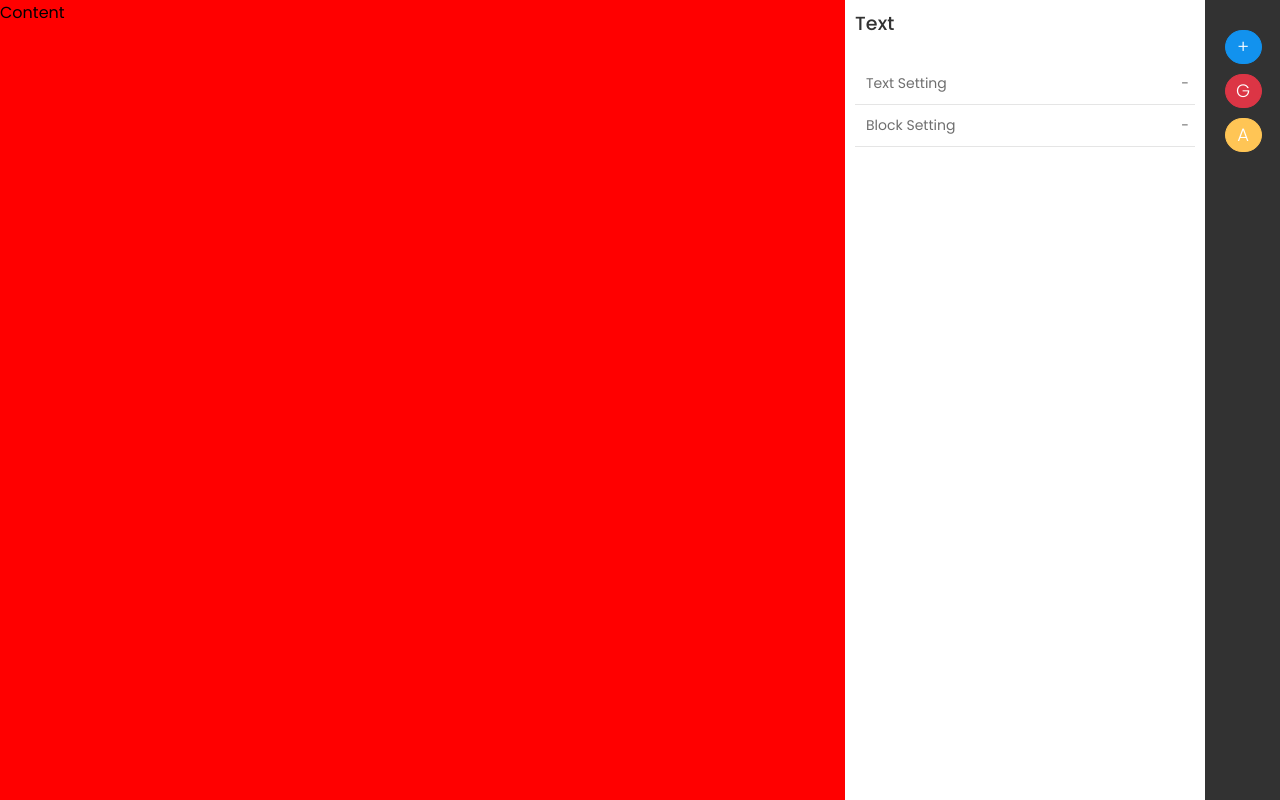
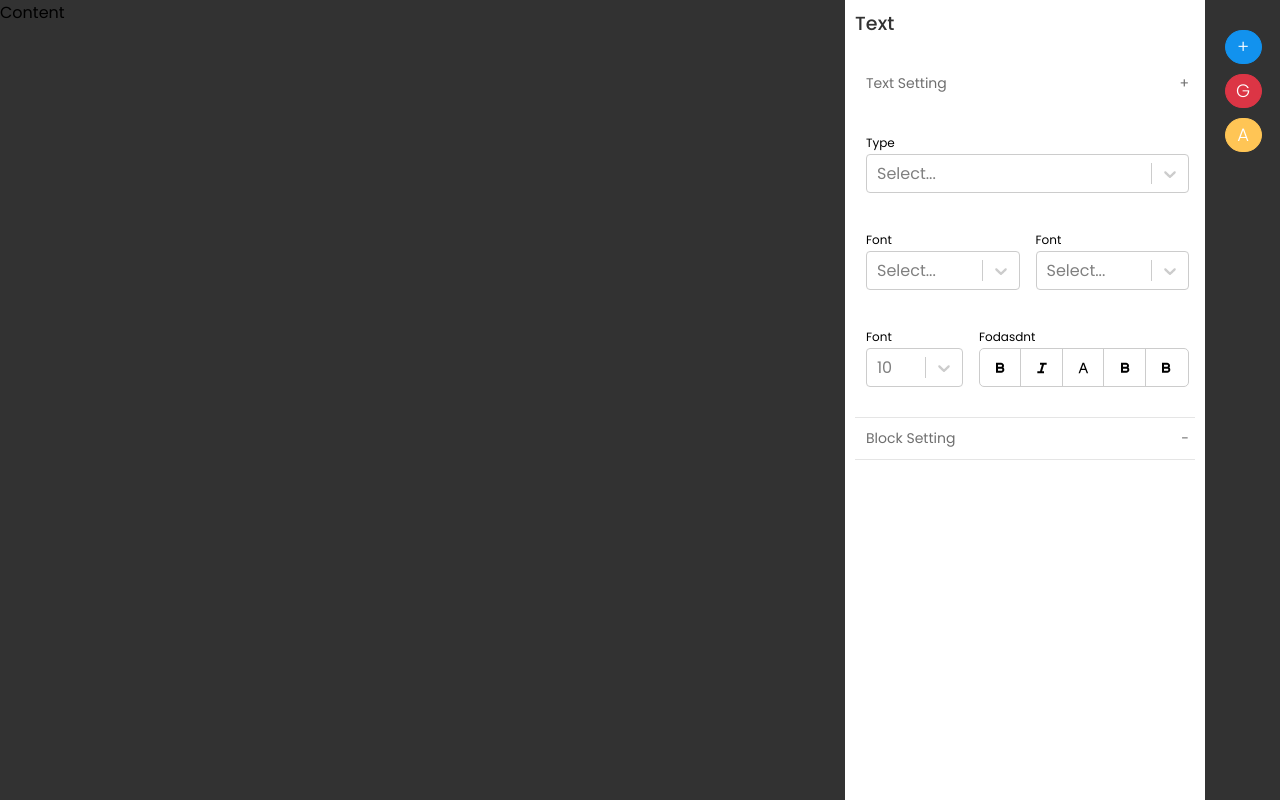
Before and after one commit to alirezatahani/React-Template, a React app: page /control-panel in a window 1280 px wide. Built offline with nearby package versions, Linux system fonts and the light colour scheme.

Commit message:
finish buidling checkbox btn group component

```diff
--- /dev/null
+++ b/src/components/btnCheckbox/content/BtnCheckbox.tsx
@@ -0,0 +1,32 @@
+import * as React from 'react';
+import {
+  CustomCheckbox,
+  BtnCheckboxContainer,
+  Label,
+} from '../styles/btnCheckbox';
+import { BtnCheckboxPropsType } from './btnCheckbox_types';
+
+const BtnCheckbox: React.FC<BtnCheckboxPropsType> = ({
+  name,
+  options,
+  ...props
+}: BtnCheckboxPropsType) => {
+  return (
+    <BtnCheckboxContainer>
+      {options.map((option: any) => (
+        <>
+          <CustomCheckbox
+            onChange={props.onChange}
+            value={option.value}
+            id={option.name}
+            type="checkbox"
+            {...props}
+          />
+          <Label htmlFor={option.name}>{option.label}</Label>
+        </>
+      ))}
+    </BtnCheckboxContainer>
+  );
+};
+
+export default BtnCheckbox;
--- /dev/null
+++ b/src/components/btnCheckbox/index.ts
@@ -0,0 +1,3 @@
+import BtnCheckbox from './content/BtnCheckbox';
+
+export { BtnCheckbox };
--- /dev/null
+++ b/src/components/btnCheckbox/styles/btnCheckbox.ts
@@ -0,0 +1,42 @@
+import styled from 'styled-components';
+
+import { BtnCheckboxPropsType } from '../content/btnCheckbox_types';
+
+export const BtnCheckboxContainer = styled.div<BtnCheckboxPropsType>(
+  ({ theme }) => ({
+    display: 'flex',
+    alignItems: 'center',
+    border: '1px solid hsl(0, 0%, 80%)',
+    borderRadius: 5,
+    transition: theme.general.transition,
+    [`${Label}:last-child`]: {
+      borderRight: '2px solid transparent',
+    },
+  })
+);
+
+export const Label = styled.label<BtnCheckboxPropsType>(({ theme }) => ({
+  cursor: 'pointer',
+  width: '100%',
+  display: 'flex',
+  alignItems: 'center',
+  justifyContent: 'center',
+  borderRight: '1px solid hsl(0, 0%, 80%)',
+  transition: theme.general.transition,
+  minHeight: 37,
+}));
+
+export const CustomCheckbox = styled.input<BtnCheckboxPropsType>(
+  ({ theme }) => ({
+    display: 'none',
+    transition: 'opacity 100ms',
+    [`& + ${Label}:hover`]: {
+      opacity: 0.8,
+    },
+
+    [`&:checked + ${Label}`]: {
+      background: theme.palette.primary.main,
+      color: '#f0f0f0',
+    },
+  })
+);
--- a/src/components/collapsible/styles/collapsible.styles.ts
+++ b/src/components/collapsible/styles/collapsible.styles.ts
@@ -23,7 +23,7 @@ export const ItemTitle = styled.div`
 export const CollapsibleItemContent = styled.div<any>(
   ({ theme, showContent }) => ({
     height: showContent ? 'auto ' : '0',
-    opacity: showContent ? 1 : 0,
+    display: showContent ? 'block' : 'none',
     transition: theme.general.transition,
     paddingLeft: 5,
     marginBottom: showContent && 30,
--- a/src/components/controlPanel/content/ControlPanel.tsx
+++ b/src/components/controlPanel/content/ControlPanel.tsx
@@ -5,9 +5,11 @@ import {
   Collapsible,
   Row,
   Col,
+  BtnCheckbox,
 } from '../../../components';
 import * as React from 'react';
 import { ControlPanelSettingContainer } from '../styles/controlPanel.styles';
+import { BiBold, BiItalic, BiFont } from 'react-icons/bi';
 import Select from 'react-select';
 
 const fontTypeOptions = [
@@ -20,12 +22,21 @@ const fontFamilyOptions = [
   { value: 'h2', label: 'Heading 2' },
   { value: 'body1', label: 'Paragraph' },
 ];
+
 const fontSizeOptions = [
   { value: '10', label: '10' },
   { value: '12', label: '12' },
   { value: '15', label: '15' },
   { value: '18', label: '18' },
   { value: '20', label: '20' },
+];
+
+const checkboxOptions = [
+  { value: 'h1', label: <BiBold />, name: 'h1' },
+  { value: 'h2', label: <BiItalic />, name: 'h2' },
+  { value: 'body1', label: <BiFont />, name: 'body1' },
+  { value: 'subtitle1', label: <BiBold />, name: 'subtitle1' },
+  { value: 'subtitle2', label: <BiBold />, name: 'subtitle2' },
 ];
 
 const ControlPanel: React.FC = () => {
@@ -35,16 +46,20 @@ const ControlPanel: React.FC = () => {
     setShowControlPanel(!showControlPanel);
   };
 
+  const handleChange = (e: any) => {
+    console.log(e.target.value);
+  };
+
   return (
     <div style={{ display: 'flex', height: '100vh' }}>
-      <div style={{ background: 'red', width: '100%' }}>Content</div>
+      <div style={{ background: '#323232', width: '100%' }}>Content</div>
       <div style={{ background: 'blue', display: 'flex' }}>
         <>
           {showControlPanel && (
             <ControlPanelSettingContainer>
               <Typography variant="h5">Text</Typography>
               <br />
-              <Collapsible title="Text Setting">
+              <Collapsible open title="Text Setting">
                 <br />
                 <label style={{ fontSize: 12 }}>Type</label>
                 <Select options={fontTypeOptions} />
@@ -60,6 +75,7 @@ const ControlPanel: React.FC = () => {
                     <Select options={fontFamilyOptions} />
                   </Col>
                 </Row>
+
                 <br />
 
                 <Row>
@@ -71,8 +87,11 @@ const ControlPanel: React.FC = () => {
                     />
                   </Col>
                   <Col span={8}>
-                    <label style={{ fontSize: 12 }}>Font</label>
-                    <Select options={fontFamilyOptions} />
+                    <label style={{ fontSize: 12 }}>Fodasdnt</label>
+                    <BtnCheckbox
+                      onChange={handleChange}
+                      options={checkboxOptions}
+                    />
                   </Col>
                 </Row>
               </Collapsible>
--- a/src/components/index.ts
+++ b/src/components/index.ts
@@ -12,3 +12,4 @@ export * from './container';
 export * from './footer';
 export * from './controlPanel';
 export * from './collapsible';
+export * from './btnCheckbox';
```
Also changed, not shown: src/components/btnCheckbox/content/btnCheckbox_types.d.ts (added, +8 -0 lines), src/templates/designed/94/pages/AboutUs.tsx (added), src/templates/designed/94/pages/Home.tsx (added).
